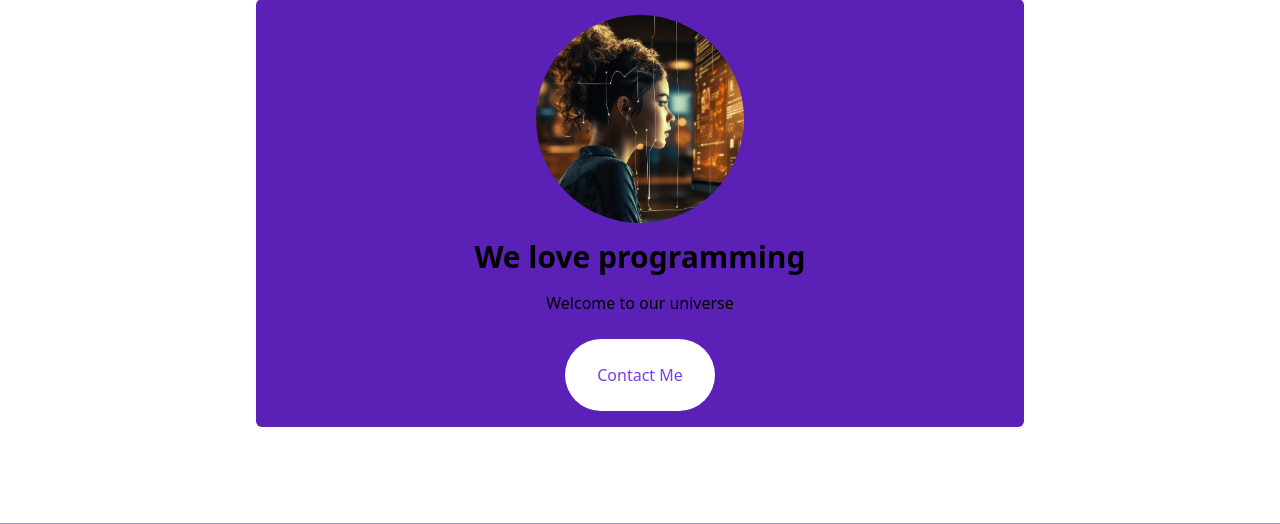
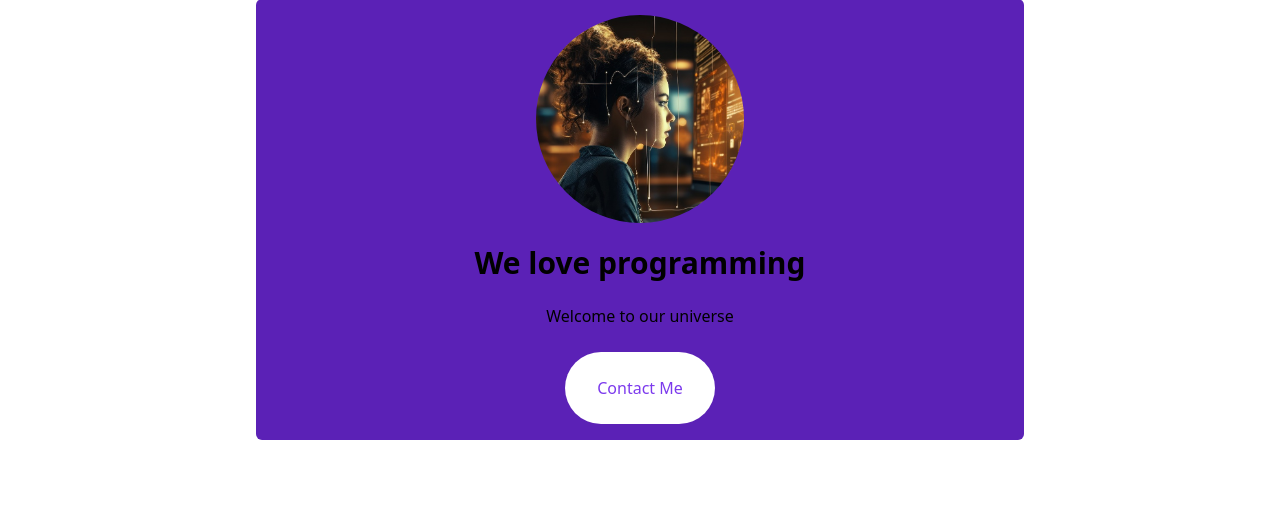
Before and after one commit to tiagoskaterock/tailwind-landing-page, a PHP site: page / in a window 1280 px wide. Shown: the part 97-621 px from the top of the page. Run offline with PHP 8.4, Linux system fonts and the light colour scheme.

Commit message:
12. Fuentes en Tailwind + Practica Sección

```diff
--- a/index.php
+++ b/index.php
@@ -16,13 +16,13 @@
 			alt="Girl on computer">
 
 		<h2
-			class="text-3xl mb-4 font-bold">
+			class="text-3xl mb-4 font-bold leading-relaxed">
 			We love programming
 		</h2>
 
 		<p
-		class="lg mb-6 font-light">
-		Welcome to our universe
+			class="lg mb-6 font-light mt-6 mb-8">
+			Welcome to our universe
 		</p>
 
 		<a
--- a/src/css/estilos.css
+++ b/src/css/estilos.css
@@ -743,6 +743,10 @@ video {
   font-weight: 300;
 }
 
+.leading-relaxed {
+  line-height: 1.625;
+}
+
 .text-white {
   --tw-text-opacity: 1;
   color: rgb(255 255 255 / var(--tw-text-opacity));
```
Also changed, not shown: 1.png, 2.png (added), README.md.
